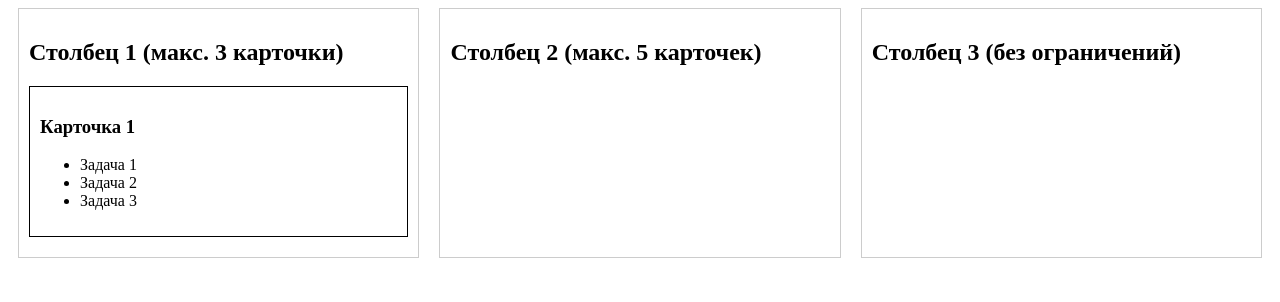
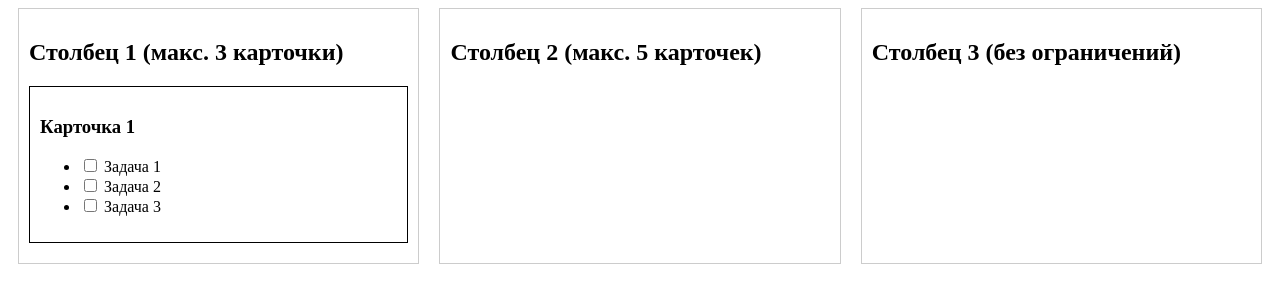
Before and after one commit to ERTAsoN/ep_clientside_2, a plain HTML site: page cards/index.html in a window 1280 px wide. Drawn offline with nearby package versions, Linux system fonts and the light colour scheme.

Commit message:
checkboxes

```diff
--- a/cards/index.html
+++ b/cards/index.html
@@ -15,6 +15,7 @@
                     <h3>{{ card.title }}</h3>
                     <ul>
                         <li v-for="(item, index) in card.items" :key="index">
+                            <input type="checkbox" v-model="item.completed">
                             {{ item.text }}
                         </li>
                     </ul>
@@ -27,6 +28,7 @@
                     <h3>{{ card.title }}</h3>
                     <ul>
                         <li v-for="(item, index) in card.items" :key="index">
+                            <input type="checkbox" v-model="item.completed">
                             {{ item.text }}
                         </li>
                     </ul>
@@ -39,6 +41,7 @@
                     <h3>{{ card.title }}</h3>
                     <ul>
                         <li v-for="(item, index) in card.items" :key="index">
+                            <input type="checkbox" v-model="item.completed">
                             {{ item.text }}
                         </li>
                     </ul>
```
